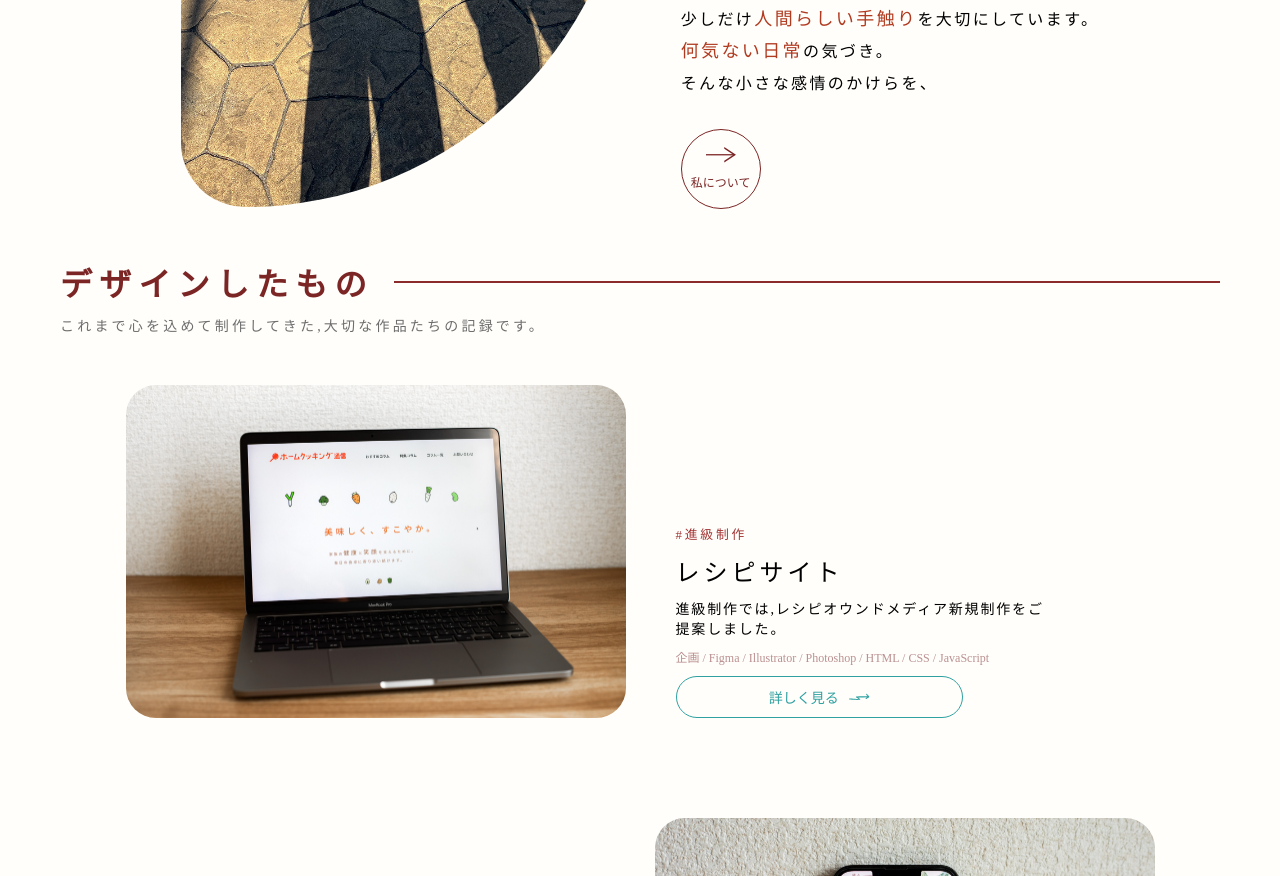
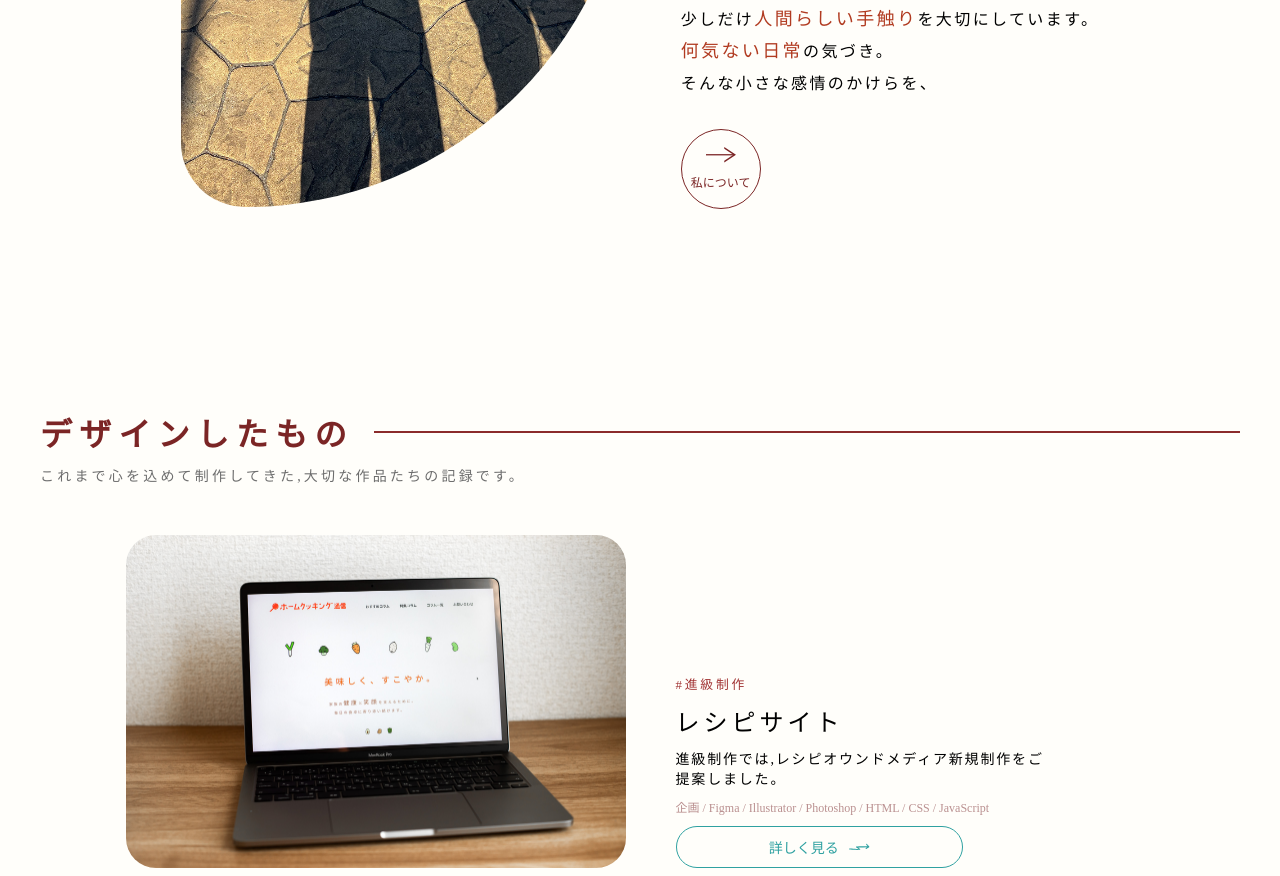
Before and after one commit to 25aw0119-design/design529, a plain HTML site: page index.html in a window 1280 px wide. Shown: the part 2064-2940 px from the top of the page. Drawn offline with Linux system fonts and the light colour scheme.

Commit message:
Update style.css

```diff
--- a/css/style.css
+++ b/css/style.css
@@ -396,9 +396,9 @@ body::-webkit-scrollbar {
 
 .section {
   max-width: 1200px;
-  padding: 50px 20px;
+margin: 200px auto 100px;
   box-sizing: border-box;
-  margin: 0 auto;
+
 }
 
 h2 {
```
